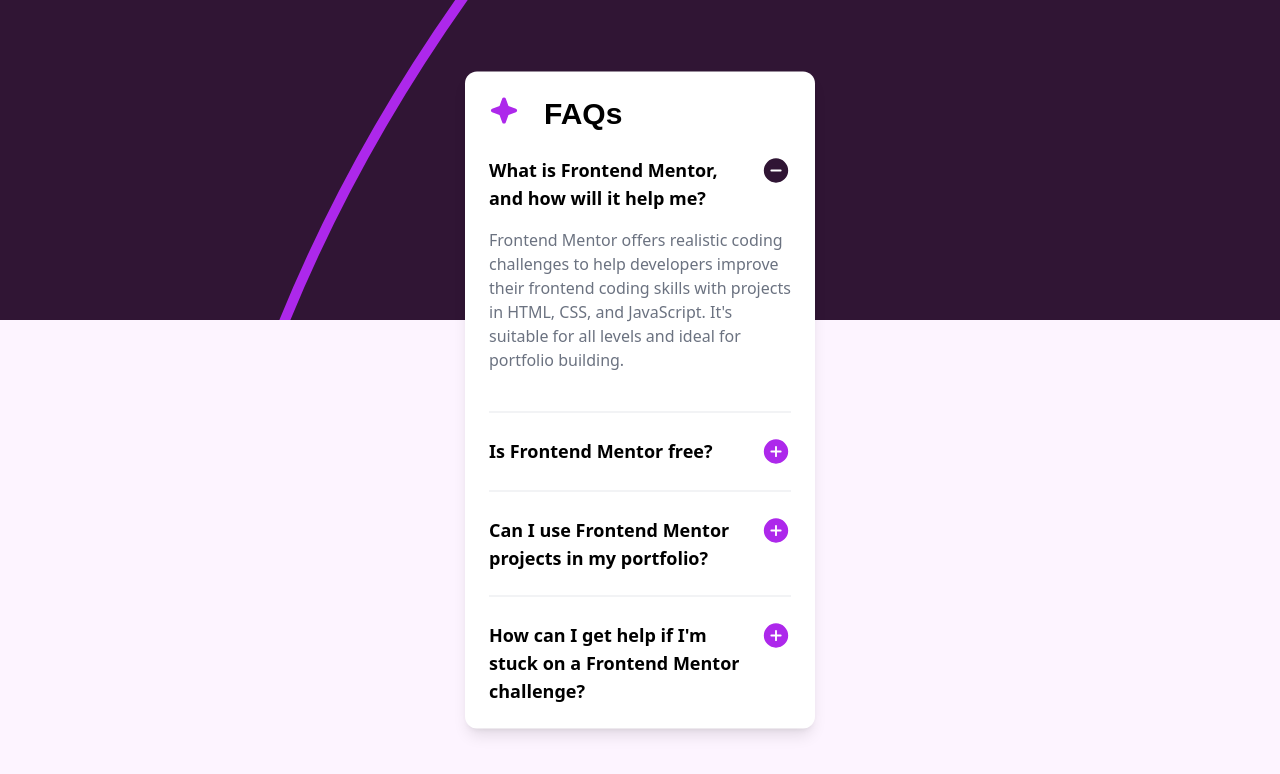
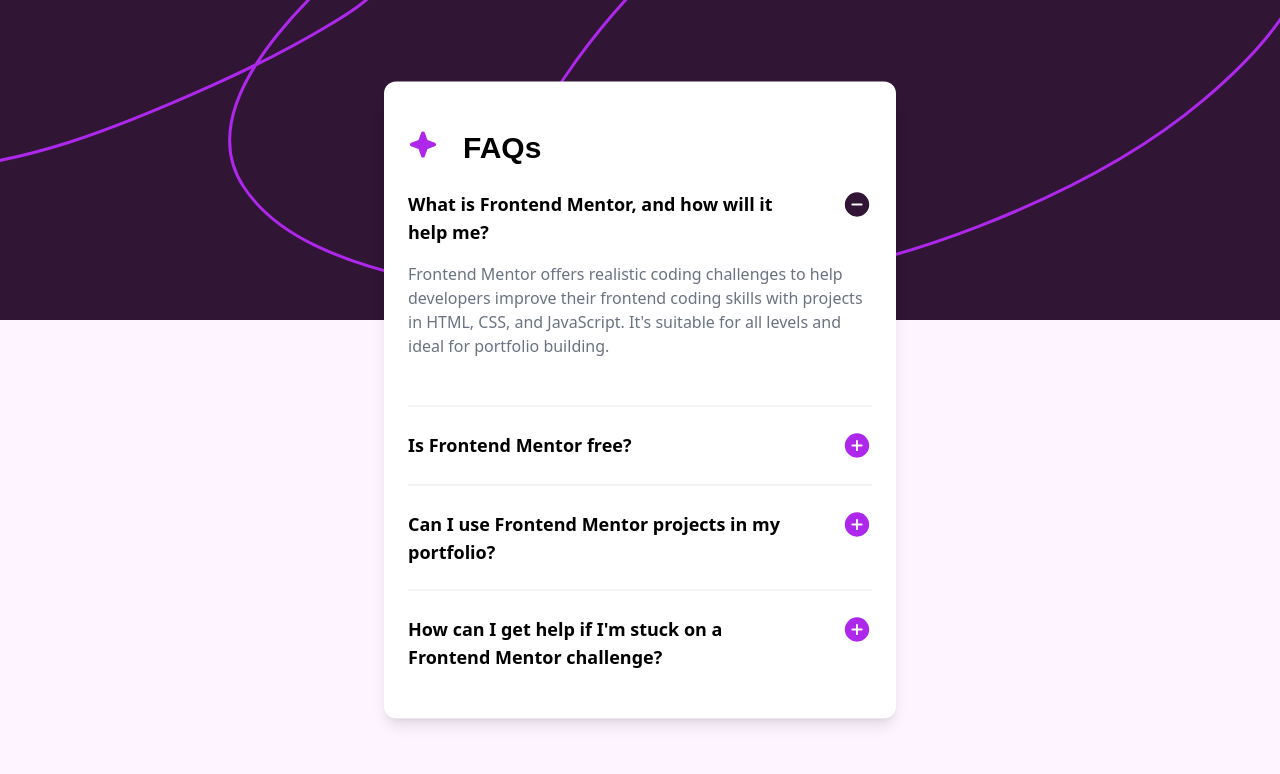
Before and after one commit to jose33-afk/tailwind-sites, a plain HTML site: page faq-accordion-main/index.html in a window 1280 px wide. Drawn offline with nearby package versions, Linux system fonts and the light colour scheme.

Commit message:
refactor: ajustes na versao de pc

```diff
--- a/faq-accordion-main/index.html
+++ b/faq-accordion-main/index.html
@@ -20,12 +20,13 @@
 </head>
 <body class="h-screen w-full box-border m-0 p-0 bg-fuchsia-50 relative">
   <div class="
-    bg-[url(./assets/images/background-pattern-mobile.svg)] h-80 w-full bg-cover bg-center">
+    bg-[url(./assets/images/background-pattern-mobile.svg)] h-80 w-full bg-cover bg-center
+    xl:bg-[url(./assets/images/background-pattern-desktop.svg)]">
   </div>
 
   <main class="
   h-auto w-[350px] bg-white absolute top-1/2 left-1/2 transform -translate-x-1/2 -translate-y-1/2 rounded-xl p-6
-  shadow-lg
+  shadow-lg lg:w-[40%] lg:[&_section]:my-6 2xl:w-[35%]
   ">
   <section>
     <div class="flex gap-[25px]">
```
